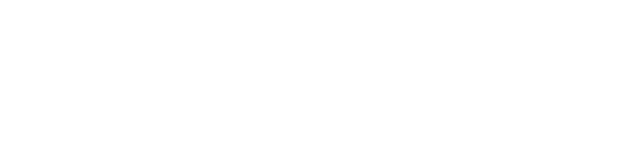
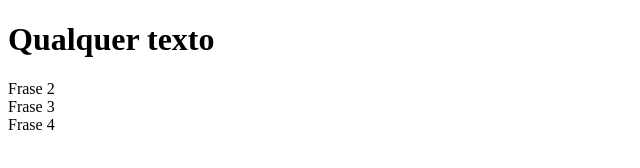
Before and after one commit to Tawan-Silva/JavaScript-Basico, a plain HTML site: page aula35/index.html in a window 1280 px wide. Shown: the whole page, without its empty margins (0-640 px from the left). Drawn offline with Linux system fonts and the light colour scheme.

Commit message:
:new: Novas Aulas

```diff
--- a/aula35/assets/js/script.js
+++ b/aula35/assets/js/script.js
@@ -1,5 +1,5 @@
 const elementos = [
-    {tag: 'p', texto: 'Frase 1'},
+    {tag: 'h1', texto: 'Qualquer texto'},
     {tag: 'div', texto: 'Frase 2'},
     {tag: 'section', texto: 'Frase 3'},
     {tag: 'footer', texto: 'Frase 4'}
@@ -7,3 +7,15 @@ const elementos = [
 
 const container = document.querySelector('.container');
 const section = document.querySelector('.section-container');
+const div = document.createElement('div');
+
+for (let i = 0; i < elementos.length; i++) {
+    let { tag, texto } = elementos[i];
+    let tagCriada =  document.createElement(tag);
+    let textoCriado = document.createTextNode(texto);
+
+    tagCriada.appendChild(textoCriado)
+    div.appendChild(tagCriada);
+}
+
+container.appendChild(div);
--- /dev/null
+++ b/aula38/assets/style/style.css
@@ -0,0 +1,37 @@
+@import url('https://fonts.googleapis.com/css2?family=Poppins:wght@300;400;500;600;700&family=Roboto:wght@400;500&display=swap');
+
+* {
+    padding: 0;
+    margin: 0;
+    box-sizing: border-box;
+    font-family: 'Roboto', sans-serif;
+}
+
+body {
+    width: 100%;
+    height: 100vh;
+    display: flex;
+    justify-content: center;
+    background-color: rgb(55, 99, 143);
+}
+
+.container {
+    width: auto;
+    height: 200px;
+    margin-top: 10%;
+    background-color: cornflowerblue;
+    border-radius: 20px;
+    display: flex;
+    flex-direction: column;
+    justify-content: center;
+    align-items: center;
+    padding: 10px 40px;
+}
+
+h1 {
+    margin-bottom: 20px;
+}
+
+p {
+    margin-bottom: 10px;
+}
```
Also changed, not shown: aula36/script.js (added, +24 -0 lines), aula37/index.js (added, +35 -0 lines), aula38/assets/js/index.js (added, +11 -0 lines), aula38/index.html (added, +24 -0 lines), aula39/index.js (added, +20 -0 lines), aula35/index.html (line endings or trailing spaces), 1 other file.
